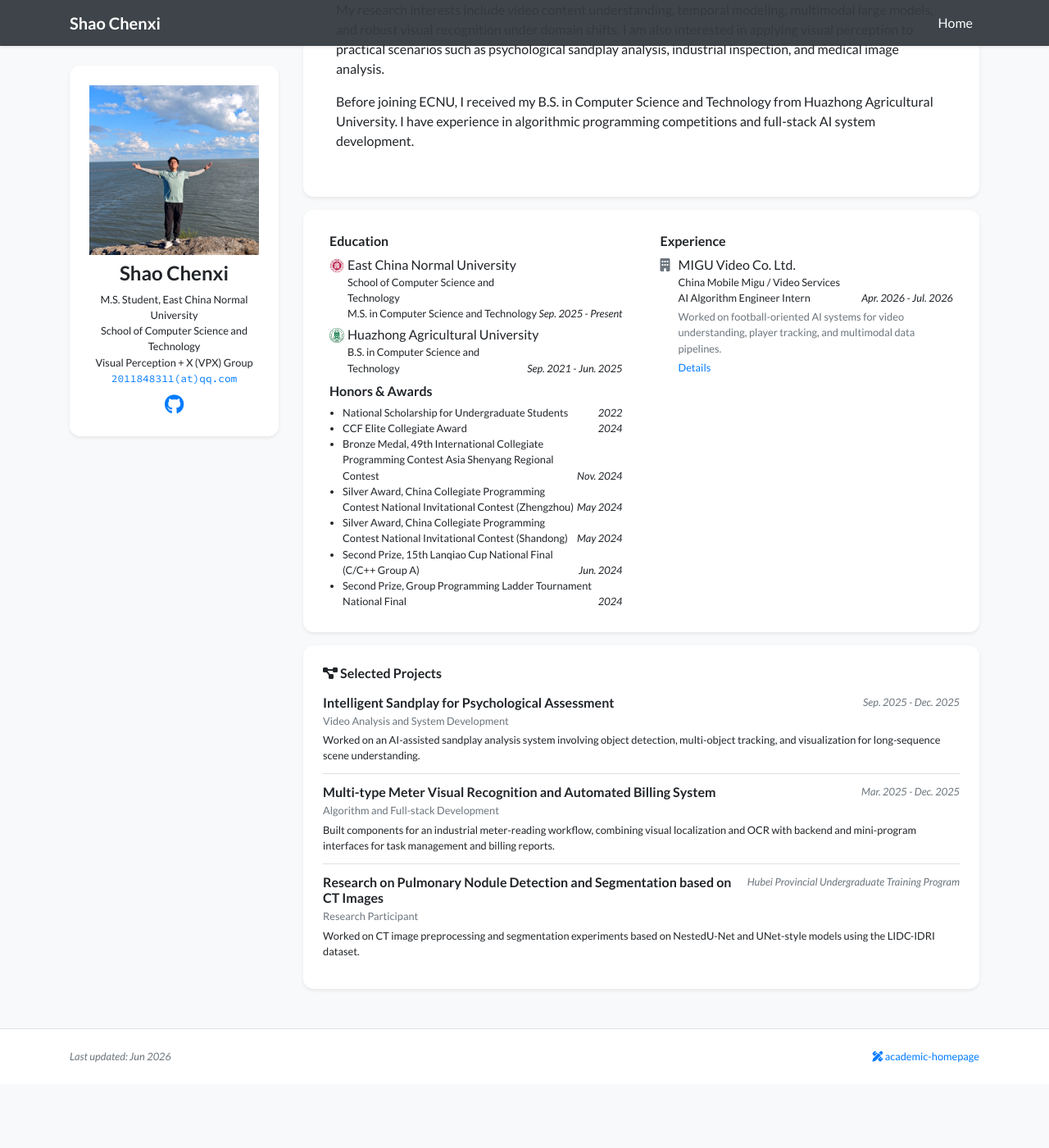
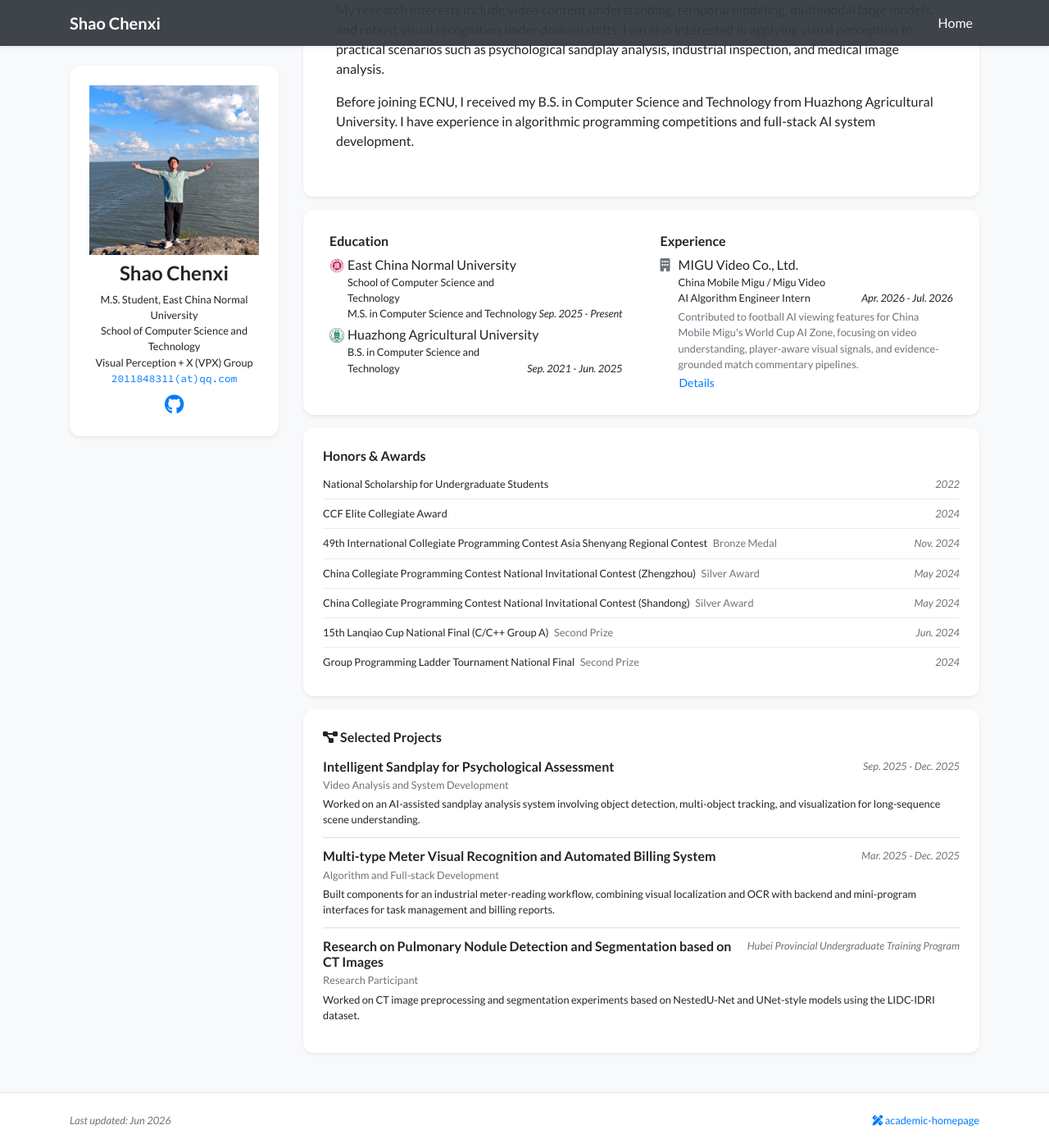
Before and after one commit to qwqalice/qwqalice.github.io, a Jekyll site: the page built from index.html, in a window 1280 px wide and 1400 px high, scrolled down 266 px. Shown: the whole window at 82% size. Built offline with Jekyll 4.4.1, drawn with Linux system fonts in a browser that asks for light colours; nearby versions of some CDN libraries; a style sheet for code colours, icons or effects is not loaded; before the commit the page ends 1588 px from its top, so only the background shows below that.

Commit message:
Refine homepage experience layout

```diff
--- a/_data/profile.yml
+++ b/_data/profile.yml
@@ -56,30 +56,31 @@
   date: Sep. 2021 - Jun. 2025
 
 experience:
-- name: MIGU Video Co. Ltd.
-  dept: China Mobile Migu / Video Services
+- name: MIGU Video Co., Ltd.
+  dept: China Mobile Migu / Migu Video
   position: AI Algorithm Engineer Intern
   date: Apr. 2026 - Jul. 2026
   summary: >-
-    Worked on football-oriented AI systems for video understanding, player
-    tracking, and multimodal data pipelines.
+    Contributed to football AI viewing features for China Mobile Migu's World
+    Cup AI Zone, focusing on video understanding, player-aware visual signals,
+    and evidence-grounded match commentary pipelines.
   details:
   - >-
-    Designed and documented a streaming soccer video understanding pipeline,
-    including event-boundary modeling, short-term event memory, memory-to-caption
-    stages, and causal evidence-grounded commentary data requirements.
+    Supported AI Zone-oriented football video understanding by mapping raw match
+    streams into structured event records for tactical visualization,
+    intelligent commentary, highlight review, and viewer-facing Q&A scenarios.
+  - >-
+    Designed a streaming soccer understanding prototype covering semantic event
+    boundaries, short-term event memory, memory-to-factual-caption conversion,
+    and evidence-grounded live commentary data construction.
   - >-
     Built football player tracking and ReID data workflows that convert match
-    videos into tracklets, player crops, pair manifests, OCR-assisted jersey
-    number signals, and weakly supervised identity-training data.
+    videos into tracklets, player crops, team labels, OCR-assisted jersey-number
+    cues, weak pair labels, and global identity annotations.
   - >-
-    Explored long-term player identity baselines with frozen visual embeddings,
-    tracklet-level graph association, team constraints, jersey cues, and
-    cross-camera / re-entry analysis.
-  - >-
-    Organized football player image assets and match-preview metadata pipelines,
-    covering roster normalization, face/body/jersey screening rules, sourced
-    evidence collection, and structured preview generation.
+    Organized player and match-preview assets, including roster normalization,
+    face/body/jersey image screening, source-backed static metadata, and data
+    quality rules for player-aware viewing features.
 
 projects:
 - title: Intelligent Sandplay for Psychological Assessment
@@ -108,13 +109,18 @@
   date: 2022
 - name: CCF Elite Collegiate Award
   date: 2024
-- name: Bronze Medal, 49th International Collegiate Programming Contest Asia Shenyang Regional Contest
+- name: 49th International Collegiate Programming Contest Asia Shenyang Regional Contest
+  award: Bronze Medal
   date: Nov. 2024
-- name: Silver Award, China Collegiate Programming Contest National Invitational Contest (Zhengzhou)
+- name: China Collegiate Programming Contest National Invitational Contest (Zhengzhou)
+  award: Silver Award
   date: May 2024
-- name: Silver Award, China Collegiate Programming Contest National Invitational Contest (Shandong)
+- name: China Collegiate Programming Contest National Invitational Contest (Shandong)
+  award: Silver Award
   date: May 2024
-- name: Second Prize, 15th Lanqiao Cup National Final (C/C++ Group A)
+- name: 15th Lanqiao Cup National Final (C/C++ Group A)
+  award: Second Prize
   date: Jun. 2024
-- name: Second Prize, Group Programming Ladder Tournament National Final
+- name: Group Programming Ladder Tournament National Final
+  award: Second Prize
   date: 2024
--- /dev/null
+++ b/_includes/widgets/awards_card.html
@@ -0,0 +1,22 @@
+<div class="row mt-3">
+    <div class="col">
+        <div class="card border-0 shadow-sm bg-white">
+            <div class="card-body p-4">
+                <h6>Honors & Awards</h6>
+                <div class="awards-list small">
+                    {% for item in site.data.profile.awards %}
+                    <div class="award-row d-flex py-2">
+                        <div class="award-main pr-3">
+                            <span>{{ item.name }}</span>
+                            {% if item.award %}
+                            <span class="text-muted ml-1">{{ item.award }}</span>
+                            {% endif %}
+                        </div>
+                        <div class="award-date ml-auto no-break text-muted"><em>{{ item.date }}</em></div>
+                    </div>
+                    {% endfor %}
+                </div>
+            </div>
+        </div>
+    </div>
+</div>
--- a/_includes/widgets/experience_card.html
+++ b/_includes/widgets/experience_card.html
@@ -2,7 +2,7 @@
     <div class="col">
         <div class="card border-0 shadow-sm bg-white">
             <div class="card-body p-4">
-                <div class="row" data-masonry='{"percentPosition": true }'>
+                <div class="row">
                     {% if site.data.profile.education %}
                     <div class="col-lg-6">
                         <div class="mx-2 my-1">
@@ -53,35 +53,41 @@
                                         <div class="small text-muted mt-1">{{ item.summary }}</div>
                                         {% endif %}
                                         {% if item.details %}
-                                        <a class="small" data-toggle="collapse" href="#experience-detail-{{ forloop.index }}" role="button" aria-expanded="false" aria-controls="experience-detail-{{ forloop.index }}">
+                                        {% assign modal_id = "experience-modal-" | append: forloop.index %}
+                                        <button type="button" class="btn btn-link btn-sm p-0 small experience-detail-button" data-toggle="modal" data-target="#{{ modal_id }}">
                                             Details
-                                        </a>
-                                        <div class="collapse mt-1" id="experience-detail-{{ forloop.index }}">
-                                            <ul class="small pl-3 mb-0">
-                                                {% for detail in item.details %}
-                                                <li>{{ detail }}</li>
-                                                {% endfor %}
-                                            </ul>
+                                        </button>
+                                        <div class="modal fade experience-modal" id="{{ modal_id }}" tabindex="-1" role="dialog" aria-labelledby="{{ modal_id }}-title" aria-hidden="true">
+                                            <div class="modal-dialog modal-lg modal-dialog-centered" role="document">
+                                                <div class="modal-content border-0 shadow">
+                                                    <div class="modal-header">
+                                                        <div>
+                                                            <h5 class="modal-title" id="{{ modal_id }}-title">{{ item.name }}</h5>
+                                                            <div class="small text-muted">
+                                                                {{ item.position }}{% if item.date %} &middot; {{ item.date }}{% endif %}
+                                                            </div>
+                                                        </div>
+                                                        <button type="button" class="close" data-dismiss="modal" aria-label="Close">
+                                                            <span aria-hidden="true">&times;</span>
+                                                        </button>
+                                                    </div>
+                                                    <div class="modal-body">
+                                                        {% if item.dept %}
+                                                        <div class="small text-muted mb-2">{{ item.dept }}</div>
+                                                        {% endif %}
+                                                        {% if item.summary %}
+                                                        <p>{{ item.summary }}</p>
+                                                        {% endif %}
+                                                        <ul class="mb-0 pl-3">
+                                                            {% for detail in item.details %}
+                                                            <li class="mb-2">{{ detail }}</li>
+                                                            {% endfor %}
+                                                        </ul>
+                                                    </div>
+                                                </div>
+                                            </div>
                                         </div>
                                         {% endif %}
-                                    </div>
-                                </li>
-                                {% endfor %}
-                            </ul>
-                        </div>
-                    </div>
-                    {% endif %}
-
-                    {% if site.data.profile.awards %}
-                    <div class="col-lg-6">
-                        <div class="mx-2 my-1">
-                            <h6>Honors & Awards</h6>
-                            <ul class="list small pl-3 mb-1">
-                                {% for item in site.data.profile.awards %}
-                                <li>
-                                    <div class="d-flex">
-                                        <div>{{ item.name }}</div>
-                                        <div class="ml-auto mt-auto no-break"><em>{{ item.date }}</em></div>
                                     </div>
                                 </li>
                                 {% endfor %}
--- a/assets/css/global.css
+++ b/assets/css/global.css
@@ -89,3 +89,56 @@
 .email-text {
     font-family: Source Code Pro, monospace;
 }
+
+.experience-detail-button {
+    line-height: 1.2;
+}
+
+.experience-modal .modal-body {
+    line-height: 1.55;
+}
+
+.awards-list .award-row {
+    border-top: 1px solid #e9ecef;
+}
+
+.awards-list .award-row:first-child {
+    border-top: 0;
+}
+
+.award-main {
+    min-width: 0;
+}
+
+.award-date {
+    flex-shrink: 0;
+}
+
+.news-year {
+    min-width: 3.2rem;
+}
+
+.news-item > div:first-child {
+    min-width: 0;
+    padding-right: 1rem;
+}
+
+.news-year-group + .news-year-group {
+    border-top: 2px solid #dee2e6;
+}
+
+.news-item + .news-item {
+    border-top: 1px solid #e9ecef;
+}
+
+@media (max-width: 575.98px) {
+    .award-row,
+    .news-item {
+        flex-direction: column;
+    }
+
+    .award-date,
+    .news-item .ml-auto {
+        margin-left: 0 !important;
+    }
+}
--- a/index.html
+++ b/index.html
@@ -14,6 +14,10 @@
 
         {% if site.data.display.homepage.show_experience %}
             {% include widgets/experience_card.html %}
+        {% endif %}
+
+        {% if site.data.profile.awards %}
+            {% include widgets/awards_card.html %}
         {% endif %}
 
         {% if site.data.display.homepage.show_projects %}
```
Also changed, not shown: _includes/widgets/news_card.html (+4 -5 lines).
